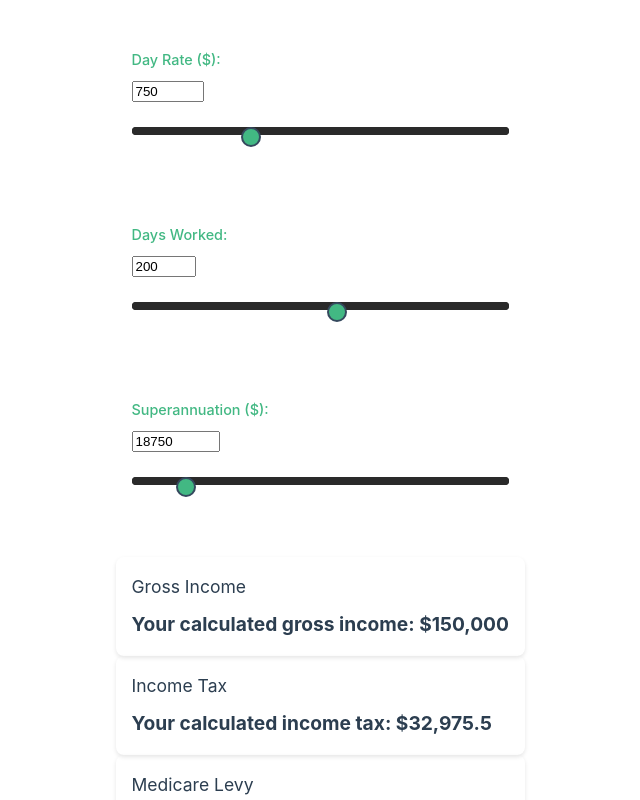
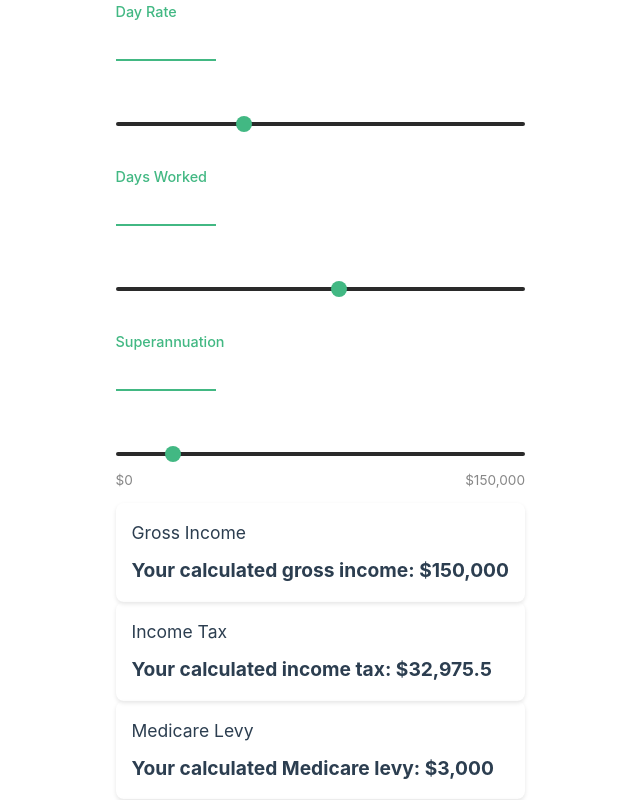
Before and after one commit to dodgycode/AuContractorCalc, a Vue app in the folder ContractorTakehomeCalc/: page / in a window 1280 px wide. Shown: the top 800 px of the page, without its empty margins (115-755 px from the left). Built offline with nearby package versions, Linux system fonts and the light colour scheme.

Commit message:
Style changes

```diff
--- a/ContractorTakehomeCalc/src/components/Calc.vue
+++ b/ContractorTakehomeCalc/src/components/Calc.vue
@@ -62,78 +62,90 @@ export default {
 </script>
 
 <style>
-/* Container for range inputs */
-.range-container {
-  margin: 2rem 0;
-  padding: 1rem;
+/* Underlined input style */
+.rate-input {
+  background: transparent;
+  border: none;
+  border-bottom: 2px solid #42b883; /* Vue green color */
+  color: #fff;
+  padding: 5px 0;
+  width: 100px;
+  font-size: 16px;
+  transition: border-color 0.3s;
+  margin-bottom: 1rem;
 }
 
-/* Base styles for range inputs */
+.rate-input:focus {
+  outline: none;
+  border-bottom-color: #3aa876;
+}
+
+/* Range input container */
+.range-container {
+  position: relative;
+  padding: 1rem 0;
+  margin: 1rem 0;
+}
+
+/* Min/Max labels */
+.range-labels {
+  display: flex;
+  justify-content: space-between;
+  margin-top: 8px;
+  color: #888;
+  font-size: 0.85rem;
+}
+
+.range-min, .range-max {
+  position: absolute;
+  bottom: -5px;
+  font-size: 0.85rem;
+  color: #888;
+}
+
+.range-min {
+  left: 0;
+}
+
+.range-max {
+  right: 0;
+}
+
+/* Range input styling */
 input[type="range"] {
   -webkit-appearance: none;
   width: 100%;
-  height: 8px;
-  margin: 1.5rem 0;
+  height: 4px;
   background: #2a2a2a;
-  border-radius: 4px;
+  border-radius: 2px;
   outline: none;
 }
 
-/* Thumb styles */
 input[type="range"]::-webkit-slider-thumb {
   -webkit-appearance: none;
-  width: 20px;
-  height: 20px;
-  background: #42b883; /* Vue.js green color */
-  border: 2px solid #35495e;
+  width: 16px;
+  height: 16px;
+  background: #42b883;
+  border: none;
   border-radius: 50%;
   cursor: pointer;
-  transition: all 0.2s ease-in-out;
+  transition: all 0.2s;
 }
 
-input[type="range"]::-moz-range-thumb {
-  width: 20px;
-  height: 20px;
-  background: #42b883;
-  border: 2px solid #35495e;
-  border-radius: 50%;
-  cursor: pointer;
-  transition: all 0.2s ease-in-out;
-}
-
-/* Hover effects */
 input[type="range"]::-webkit-slider-thumb:hover {
   background: #3aa876;
   transform: scale(1.1);
 }
 
-input[type="range"]::-moz-range-thumb:hover {
-  background: #3aa876;
-  transform: scale(1.1);
+input[type="range"]::-moz-range-thumb {
+  width: 16px;
+  height: 16px;
+  background: #42b883;
+  border: none;
+  border-radius: 50%;
+  cursor: pointer;
+  transition: all 0.2s;
 }
-
-/* Track styles */
-input[type="range"]::-webkit-slider-runnable-track {
-  width: 100%;
-  height: 8px;
-  background: #2a2a2a;
-  border-radius: 4px;
-  cursor: pointer;
-}
-
-input[type="range"]::-moz-range-track {
-  width: 100%;
-  height: 8px;
-  background: #2a2a2a;
-  border-radius: 4px;
-  cursor: pointer;
-}
-
-/* Focus styles */
-input[type="range"]:focus {
-  outline: none;
-}
-
 /* Label styles */
 .range-label {
   display: block;
--- a/ContractorTakehomeCalc/src/components/inputs/DayRateInput.vue
+++ b/ContractorTakehomeCalc/src/components/inputs/DayRateInput.vue
@@ -1,6 +1,6 @@
 <template>
-    <div class="range-container">
-      <label for="dayRate" class="range-label">Day Rate ($):</label>
+    <div class="input-group">
+      <label class="range-label">Day Rate</label>
       <input
         type="number"
         v-model="localValue"
@@ -8,7 +8,9 @@
         id="dayRate"
         min="200"
         max="2000"
+        class="rate-input"
       />
+      <div class="range-container">
       <input
         type="range"
         v-model="localValue"
@@ -18,6 +20,7 @@
         :step="10"
       />
     </div>
+  </div>
   </template>
 
   <script>
--- a/ContractorTakehomeCalc/src/components/inputs/DaysWorkedInput.vue
+++ b/ContractorTakehomeCalc/src/components/inputs/DaysWorkedInput.vue
@@ -1,6 +1,6 @@
 <template>
-    <div class="range-container">
-      <label for="daysWorked" class="range-label">Days Worked:</label>
+    <div class="input-group">
+      <label class="range-label">Days Worked</label>
       <input
         type="number"
         v-model="localValue"
@@ -8,7 +8,9 @@
         id="daysWorked"
         min="0"
         max="365"
+        class="rate-input"
       />
+      <div class="range-container">
       <input
         type="range"
         v-model="localValue"
@@ -18,6 +20,7 @@
         :step="5"
       />
     </div>
+  </div>
   </template>
 
   <script>
--- a/ContractorTakehomeCalc/src/components/inputs/SuperInput.vue
+++ b/ContractorTakehomeCalc/src/components/inputs/SuperInput.vue
@@ -1,6 +1,6 @@
 <template>
-    <div class="range-container">
-      <label for="super" class="range-label">Superannuation ($):</label>
+    <div class="input-group">
+      <label class="range-label">Superannuation</label>
       <input
         type="number"
         v-model="localValue"
@@ -8,7 +8,9 @@
         id="dayRate"
         min="0"
         :max=grossIncome
+        class="rate-input"
       />
+      <div class="range-container">
       <input
         type="range"
         v-model="localValue"
@@ -17,7 +19,12 @@
         :max=grossIncome
         :step="100"
       />
+      <div class="range-labels">
+        <span class="range-min">$0</span>
+        <span class="range-max">${{ formattedGrossIncome }}</span>
+      </div>
     </div>
+  </div>
   </template>
 
   <script>
@@ -42,6 +49,13 @@
         this.localValue = newVal;
       }
     },
+    computed: {
+      formattedGrossIncome() {
+        return this.grossIncome.toLocaleString({
+          minimumFractionDigits: 2,
+          maximumFractionDigits: 2
+        });
+    }},
     methods: {
       updateValue() {
         this.$emit('update:modelValue', this.localValue);
```
Also changed, not shown: 1 other file (tests, documents, lock files or other folders).
